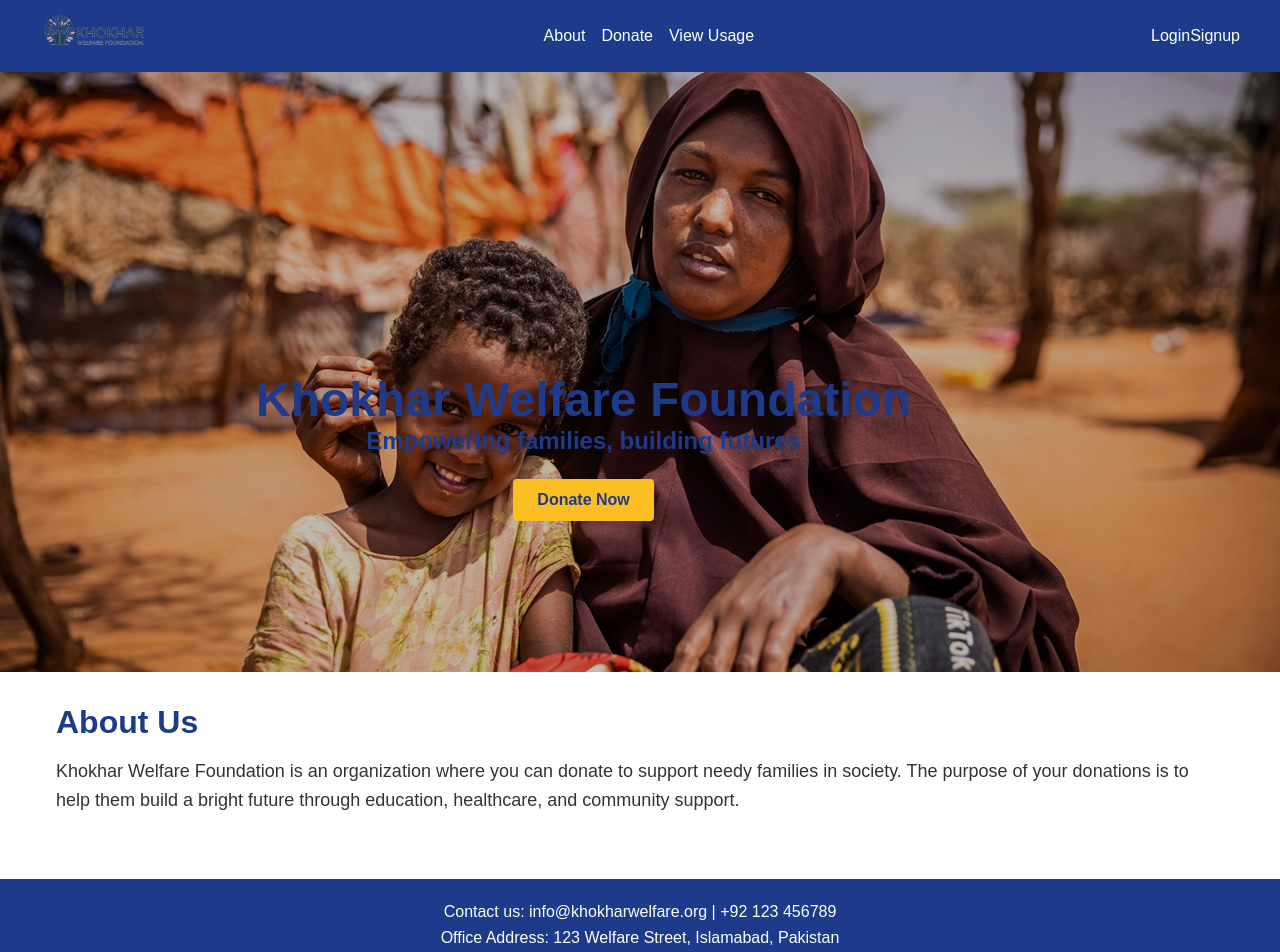
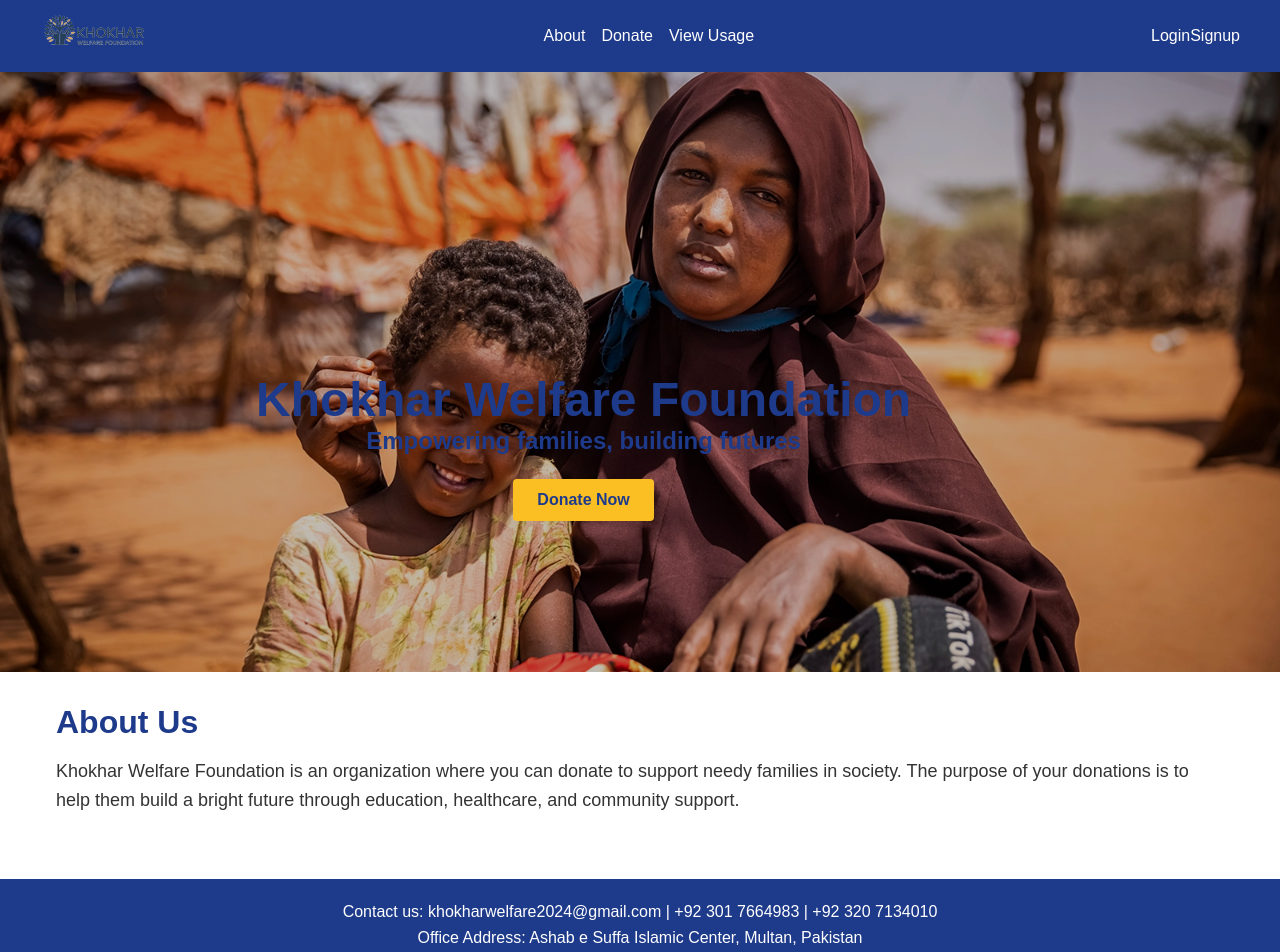
Before and after one commit to KhokharWelfare/Khokhar-Welfare-Foundation, a React (Vite) app in the folder client/: page / in a window 1280 px wide. Shown: the top 952 px of the page. Built offline with nearby package versions, Linux system fonts and the light colour scheme.

Commit message:
Update Footer.jsx

```diff
--- a/client/src/components/Footer.jsx
+++ b/client/src/components/Footer.jsx
@@ -4,8 +4,8 @@
   return (
     <footer className="footer">
       <div>
-        <p>Contact us: info@khokharwelfare.org | +92 123 456789</p>
-        <p>Office Address: 123 Welfare Street, Islamabad, Pakistan</p>
+        <p>Contact us: khokharwelfare2024@gmail.com | +92 301 7664983  |  +92 320 7134010</p>
+        <p>Office Address: Ashab e Suffa Islamic Center, Multan, Pakistan</p>
         <p>© 2025 Khokhar Welfare Foundation. All rights reserved.</p>
       </div>
     </footer>
```
